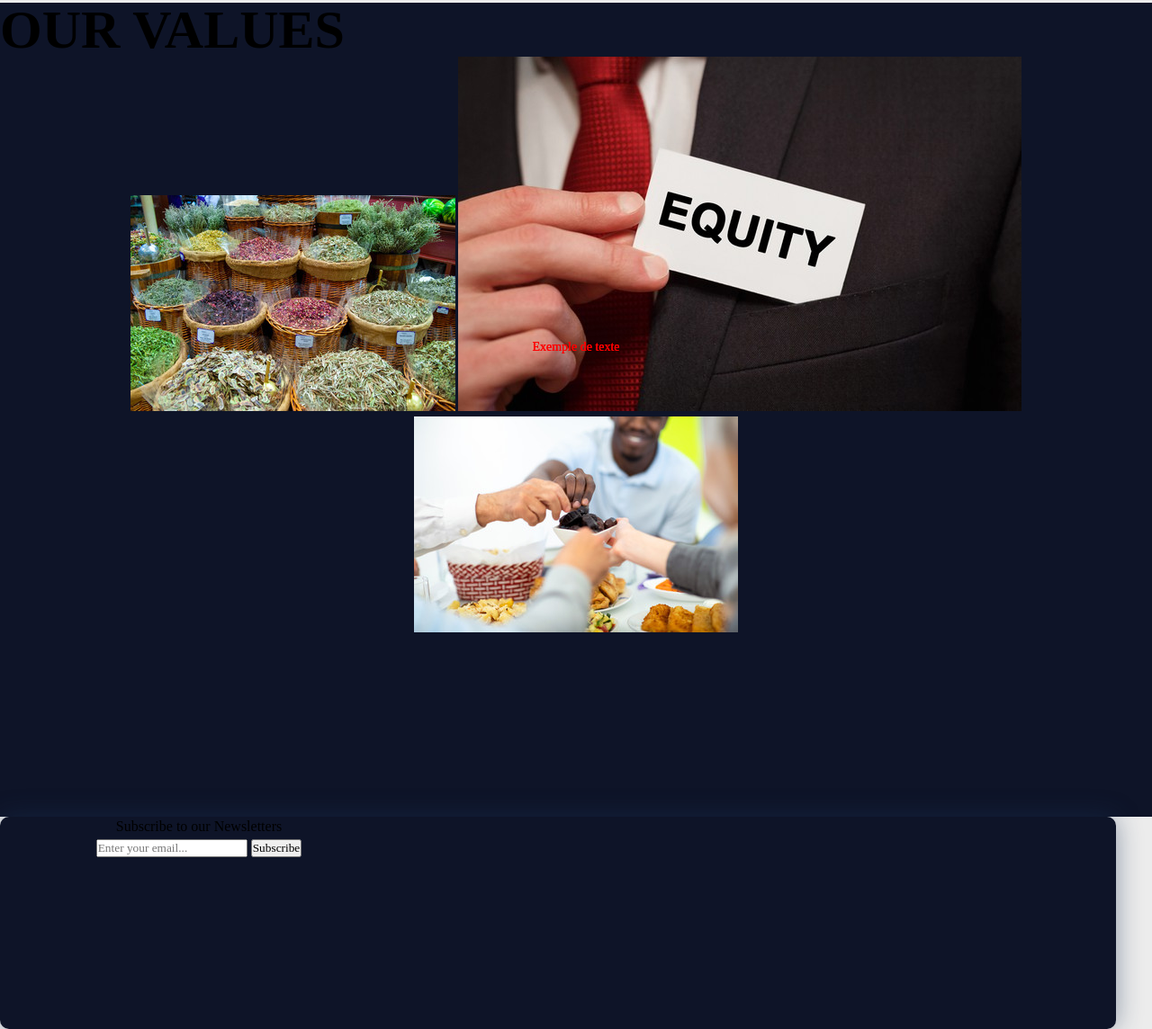
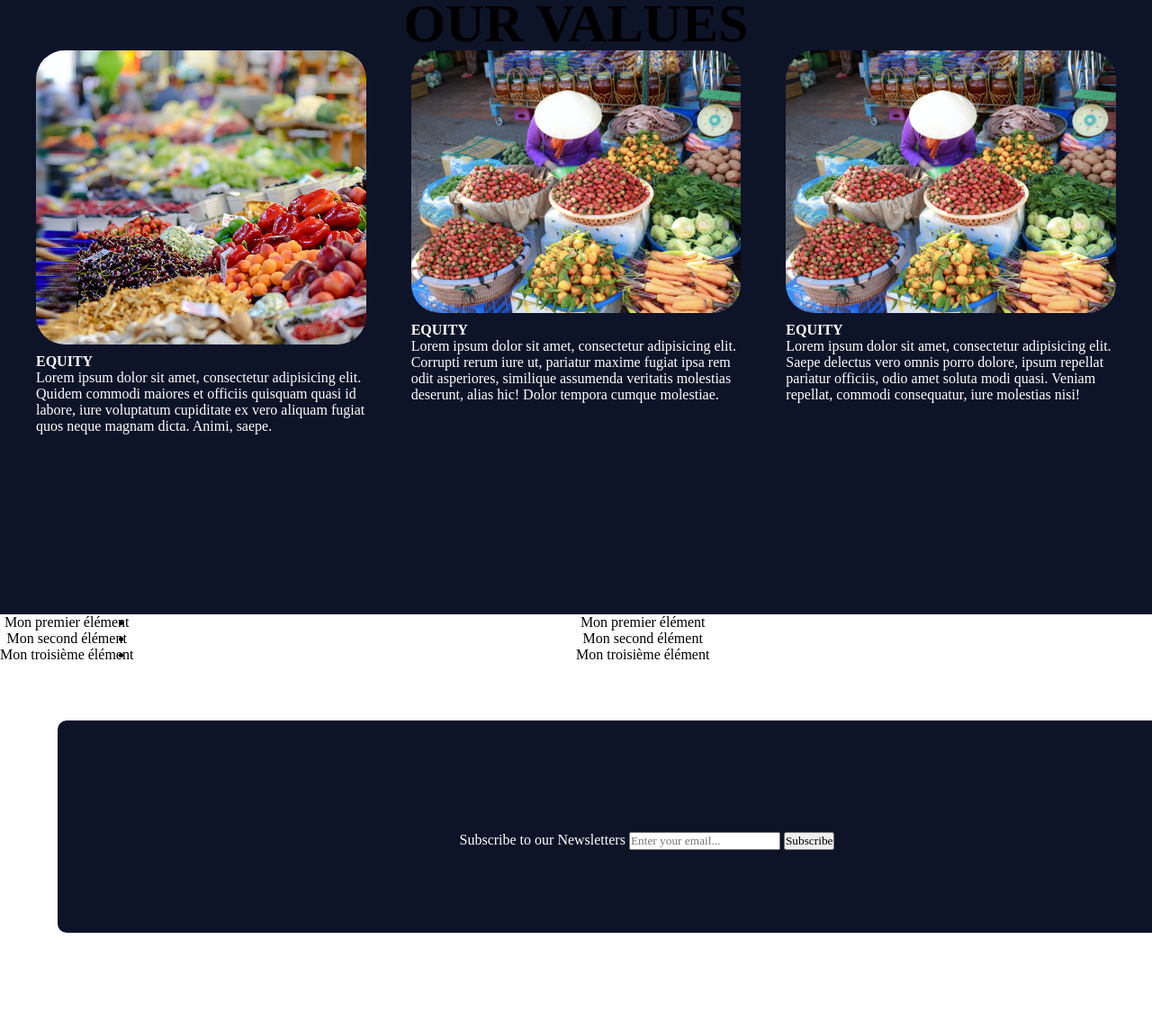
Before and after one commit to adama-sio/terre54, a plain HTML site: page index.html in a window 1280 px wide. Shown: the part 1270-2414 px from the top of the page at 90% size. After the commit the page ends 2307 px from the top, so only its background shows below. Drawn offline with Linux system fonts and the light colour scheme.

Commit message:
NEW COMMIT

```diff
--- a/assets/css/style.css
+++ b/assets/css/style.css
@@ -178,10 +178,7 @@ p{
 
 
 
-body {
-  font: 400 14px/1.4 "Segoe UI", "Helvetica Neue", Roboto, Arial, sans-serif;
-  background: #ececec;
-}
+
 
 .images {
   display: flex;
@@ -189,23 +186,25 @@ body {
 
 .image {
   margin: 0;
-  margin-left: 100px;
-  margin-right: 100px;
   flex: 1;
-
-  background: #fff;
-
+  margin-left: 20px;
+  margin-right: 20px;
 }
 
 .image + .image {
-  margin-left: 10px;
+  margin-left: 30px;
+
 }
 
 .image-item {
   width: 100%;
-  position: relative;
+  vertical-align: top;
+   border-radius: 2em;
+}
 
-
+.image-description {
+  margin-top: 10px;
+  color: #FFFFFF;
 }
 
 
@@ -215,6 +214,9 @@ body {
   position: relative;
   text-align: center;
   color: red;
+   width : 150px;
+    padding-left : 32px;
+
 }
 
 .texte_centrer {
@@ -248,22 +250,26 @@ float: right;
 padding-bottom: 200px;
 }
 .newsletter{
+ margin-top:5%;
+ background: #0E1428;
 
+border-radius: 10px;
+width: 1240px;
+height: 236px;
+margin-left: 5%;
+top: 5%;
+margin-right: 100px;
+right: 5%;
+bottom: 5%;
 }
 
-.border{
-
-width: 1240px;
-height: 236px;
-left: 100px;
-top: 35px;
-
-background: #0E1428;
-box-shadow: 0px 0px 28.67px rgba(29, 53, 87, 0.46);
-border-radius: 10px;
-}
 
 form {
-width:30%;
+padding-top: 10%;
 text-align: center;
  }
+
+.SERVICES {
+  align-items: center;
+  text-align: center;
+}
--- a/index.html
+++ b/index.html
@@ -55,29 +55,53 @@
    </p>
        <div style="clear:both"></div>
        <section class="VALUES">
-       <h1>OUR VALUES</h1>
+       <h1 style="text-align: center;">OUR VALUES</h1>
        <div class="image">
 
 
-    </div>
-    <div class="contenant">
-      <img src="assets/images/diversity.jpg" alt="image">
-      <div class="texte_centrer">Exemple de texte</div>
-      <img src="assets/images/equity.jpg" alt="image">
-      <div class="texte_centrer">Exemple de texte</div>
-      <img src="assets/images/sharing.jpg" alt="image">
-      <div class="texte_centrer">Exemple de texte</div>
-  </div>
+    <div class="images">
+  <figure class="image">
+    <img class="image-item" src="assets/images/about.png" alt="">
+    <figcaption class="image-description"><h4>EQUITY</h4>Lorem ipsum dolor sit amet, consectetur adipisicing elit. Quidem commodi maiores et officiis quisquam quasi id labore, iure voluptatum cupiditate ex vero aliquam fugiat quos neque magnam dicta. Animi, saepe.</figcaption>
+  </figure>
+
+  <figure class="image">
+    <img class="image-item" src="assets/images/image.png" alt="">
+    <figcaption class="image-description"><h4>EQUITY</h4>Lorem ipsum dolor sit amet, consectetur adipisicing elit. Corrupti rerum iure ut, pariatur maxime fugiat ipsa rem odit asperiores, similique assumenda veritatis molestias deserunt, alias hic! Dolor tempora cumque molestiae.</figcaption>
+  </figure>
+
+  <figure class="image">
+    <img class="image-item" src="assets/images/image.png" alt="">
+    <figcaption class="image-description"><h4>EQUITY</h4>Lorem ipsum dolor sit amet, consectetur adipisicing elit. Saepe delectus vero omnis porro dolore, ipsum repellat pariatur officiis, odio amet soluta modi quasi. Veniam repellat, commodi consequatur, iure molestias nisi!</figcaption>
+  </figure>
+</div>
  </section>
+
+ <section class="SERVICES">
+  <div class="services">
+
+  <ul style="float:left">
+  <li>Mon premier élément</li>
+  <li>Mon second élément</li>
+  <li>Mon troisième élément</li>
+</ul>
+
+ <ul>
+  <li>Mon premier élément</li>
+  <li>Mon second élément</li>
+  <li>Mon troisième élément</li>
+</ul>
+</div>
  <section class ="newsletter">
     <div class="border" style="text-align: center;">
-
-
         <form class="search-wrapper cf">
-        <p>Subscribe to our Newsletters</prequired style="box-shadow: none">
+        <p style="color: #FFFFFF;">Subscribe to our Newsletters</prequired style="box-shadow: none">
         <input type="text" placeholder="Enter your email..." required style="box-shadow: none">
         <button type="submit">Subscribe</button>
     </form>
 </div>
 </section>
+
+
+
 </body>
```
